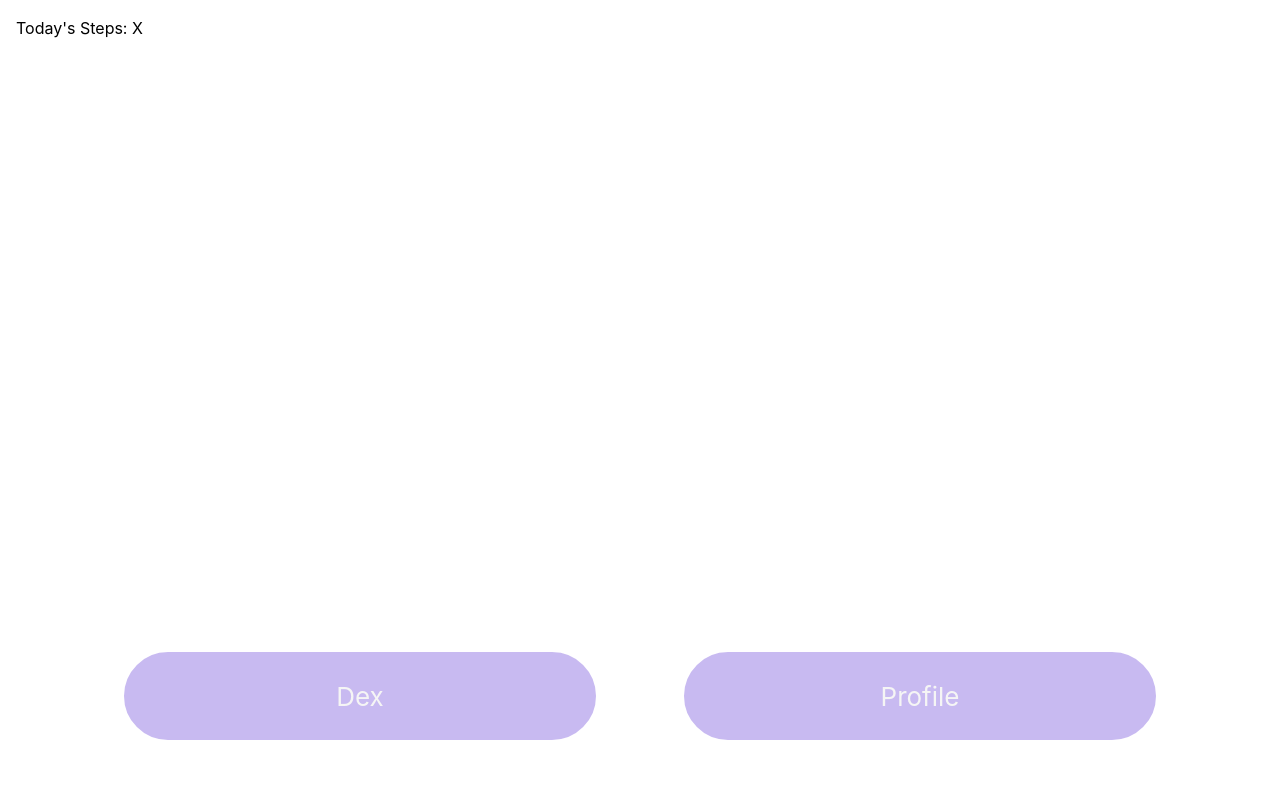
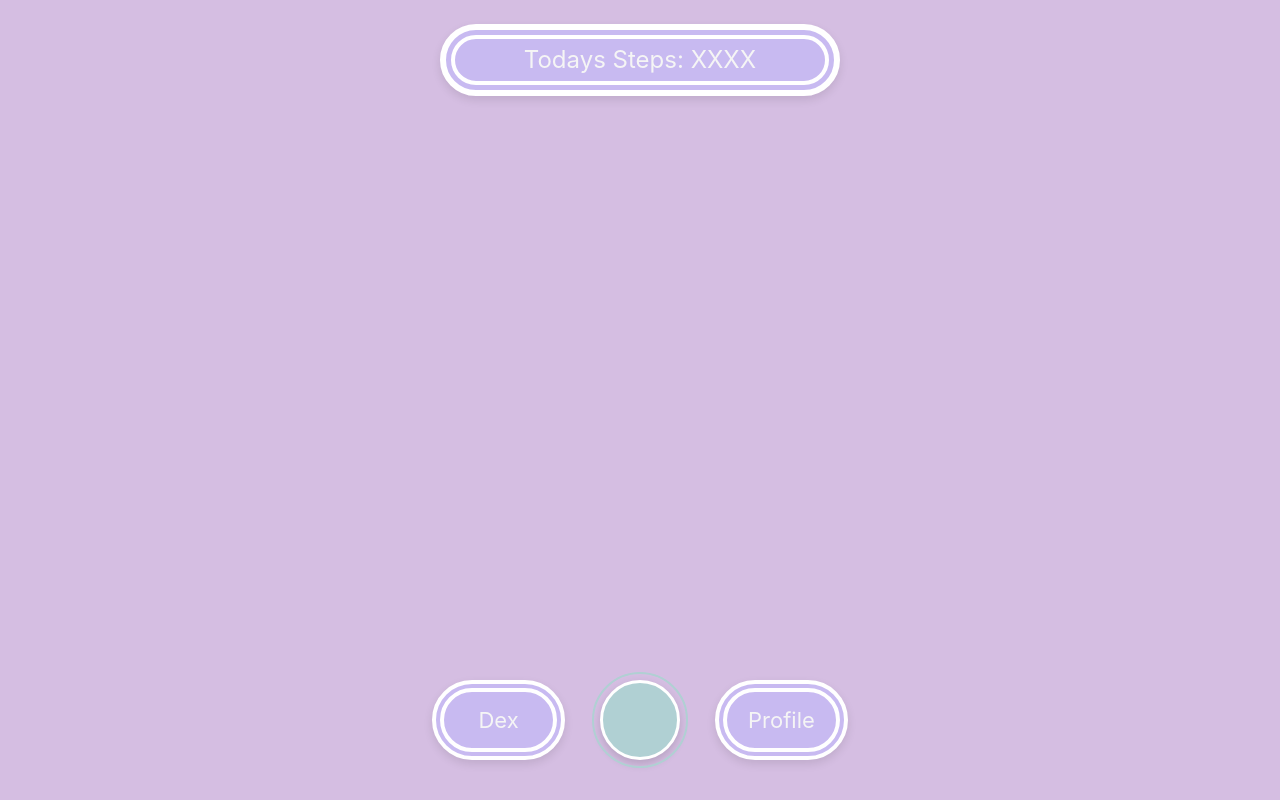
Before and after one commit to Skatboards/KnightHacks-IX, a Next.js app in the folder nutrigo/: page /Map in a window 1280 px wide. Built offline with nearby package versions, Linux system fonts and the light colour scheme; a web font is replaced by a local one.

Commit message:
Stlyed the Map UI + some other styling changes

```diff
--- a/nutrigo/src/app/Map/page.tsx
+++ b/nutrigo/src/app/Map/page.tsx
@@ -1,17 +1,22 @@
 export default function Map() {
   return (
-    <>
-      <div className="flex flex-col justify-between h-screen p-4">
-        {/* Top / Content section */}
-        <div>Today's Steps: X</div>
+    <body className="bg-some-purple">
+      <div className="flex flex-col justify-between h-screen p-4 items-center">
+        {/* Top / Content section: "Today's Steps" styled like a pill */}
+        <div className="Steps-Pill mt-2">
+          Todays Steps: XXXX
+        </div>
 
         {/* Buttons pinned to the bottom */}
-        <div className="flex flex-row justify-center gap-10 mb-10">
+        <div className="flex flex-row items-center justify-between w-full max-w-md mb-6 px-4">
           <a className="Map-Buttons" href="/Dex">Dex</a>
-          <button className="bg-blue"></button>
-          <a className="Map-Buttons" href="/profile">Profile</a>
+
+          {/* Middle circular button */}
+          <button className="Center-Circle-Button"></button>
+
+          <a className="Map-Buttons " href="/profile">Profile</a>
         </div>
       </div>
-    </>
+    </body>
   );
 }
--- a/nutrigo/src/app/globals.css
+++ b/nutrigo/src/app/globals.css
@@ -19,26 +19,80 @@
   font-style: normal;
 }
 
-.Map-Buttons{
+
+/*Map Page*/
+/* Top Steps Indicator Pill */
+.Steps-Pill {
   border: 4px solid white;
   background-color: #C8BAF1;
   border-radius: 50px;
-  width: 30pc;
-  height: 6pc;
-display: flex;
-  justify-content: center; /* Centers text horizontally */
-  align-items: center;     /* Centers text vertically */
+  width: 80%;
+  max-width: 400px;
+  height: 4.5rem;
+  display: flex;
+  justify-content: center;
+  align-items: center;
   text-align: center;
-  font-size: 26px;
+  font-size: 24px;
   color: whitesmoke;
-
+  box-shadow: 0px 4px 10px rgba(0, 0, 0, 0.1);
+   border: 3px solid white;
+  outline: 2px solid #C8BAF1;
+  outline-offset: 6px;
+  box-shadow: 0px 4px 10px rgba(0, 0, 0, 0.1);
+  border: 6px solid white;
+    outline: 4px solid #ffffff ;
+  outline-offset: -15px;
 }
 
+/* Bottom Navigation Buttons (Dex & Profile) */
+.Map-Buttons {
+  border: 4px solid white;
+  background-color: #C8BAF1;
+  border-radius: 50px;
+  width: 32%;
+  height: 5rem;
+  display: flex;
+  justify-content: center;
+  align-items: center;
+  text-align: center;
+  font-size: 22px;
+  color: whitesmoke;
+  box-shadow: 0px 4px 10px rgba(0, 0, 0, 0.1);
+  text-decoration: none;
+  /* Double accent border using outline and border */
+  border: 4px solid white;
+  outline: 4px solid #ffffff;
+  outline-offset: -12px;
 
+
+  box-shadow: 0px 4px 10px rgba(0, 0, 0, 0.1);
+}
+
+/* Middle Circle Button */
+.Center-Circle-Button {
+  border: 4px solid white;
+  background-color: #b0d0d3; /* Soft teal matching the prototype */
+  border-radius: 50%;
+  width: 5rem;
+  height: 5rem;
+  display: flex;
+  justify-content: center;
+  align-items: center;
+  box-shadow: 0px 4px 10px rgba(0, 0, 0, 0.15);
+  cursor: pointer;
+  /* Double accent border matching the others */
+  border: 3px solid white;
+  outline: 2px solid #b0d0d3;
+  outline-offset: 6px;
+  box-shadow: 0px 4px 10px rgba(0, 0, 0, 0.15);
+}
+
+/*Profile page*/
 .Meter-box{
-  border: 3px solid white;
+  border: 4px solid white;
   background-color: #C4D0F4;
-  border-radius: 20px;
+  border-radius: 30px;
   height: auto;
   width: 425px;
   display: grid;
@@ -47,6 +101,10 @@ display: flex;
   grid-column-gap: 0px;
   grid-row-gap: 0px;
   box-shadow: 0px 3px 5px 0px rgba(0, 0, 0, 0.25);
+
+  border: 6px solid white;
+    outline: 4px solid #ffffff ;
+  outline-offset: -15px;
 }
 
 
@@ -74,6 +132,9 @@ flex-direction: column;
   height: 200px;
   width: 425px;
   box-shadow: 0px 3px 5px 0px rgba(0, 0, 0, 0.25);
+  border: 6px solid white;
+    outline: 4px solid #ffffff ;
+  outline-offset: -15px;
 }
 
 .Food-box{
@@ -85,11 +146,14 @@ flex-direction: column;
   padding-left: 20px;
   margin-top: 5px;
   box-shadow: 0px 3px 5px 0px rgba(0, 0, 0, 0.25);
+  border: 6px solid white;
+    outline: 2.5px solid #ffffff ;
+  outline-offset: -14px;
 
 }
 
 .Food-box-text{
-  margin-top: 5px;
+  margin-top: 1px;
   display: flex;
   flex-direction: row;
   align-items: center;     /* Centers text vertically */
--- a/nutrigo/src/app/profile/page.tsx
+++ b/nutrigo/src/app/profile/page.tsx
@@ -126,28 +126,28 @@ export default function profile() {
         <div className="mt-10">
           <div className="Food-box flex justify-between ">
             <p className="Food-box-text b612-mono-bold">Breakfast</p>
-            <div className="mt-2 mr-2">
+            <div className="mt-[8px] mr-[5px]">
               <Circlebutton></Circlebutton>
             </div>
             {/*Add Icons and also calories added*/}
           </div>
           <div className="Food-box flex justify-between">
             <p className="Food-box-text b612-mono-bold">Lunch</p>
-            <div className="mt-2 mr-2">
+            <div className="mt-[8px] mr-[5px]">
               <Circlebutton></Circlebutton>
             </div>
             {/*Add Icons */}
           </div>
           <div className="Food-box flex justify-between">
             <p className="Food-box-text b612-mono-bold">Dinner</p>
-            <div className="mt-2 mr-2">
+            <div className="mt-[8px] mr-[5px]">
               <Circlebutton></Circlebutton>
             </div>
             {/*Add Icons */}
           </div>
           <div className="Food-box flex justify-between">
             <p className="Food-box-text b612-mono-bold">Snacks</p>
-            <div className="mt-1.5 mr-2">
+            <div className="mt-[8px] mr-[5px]">
               <Circlebutton></Circlebutton>
             </div>
             {/*Add Icons */}
```
